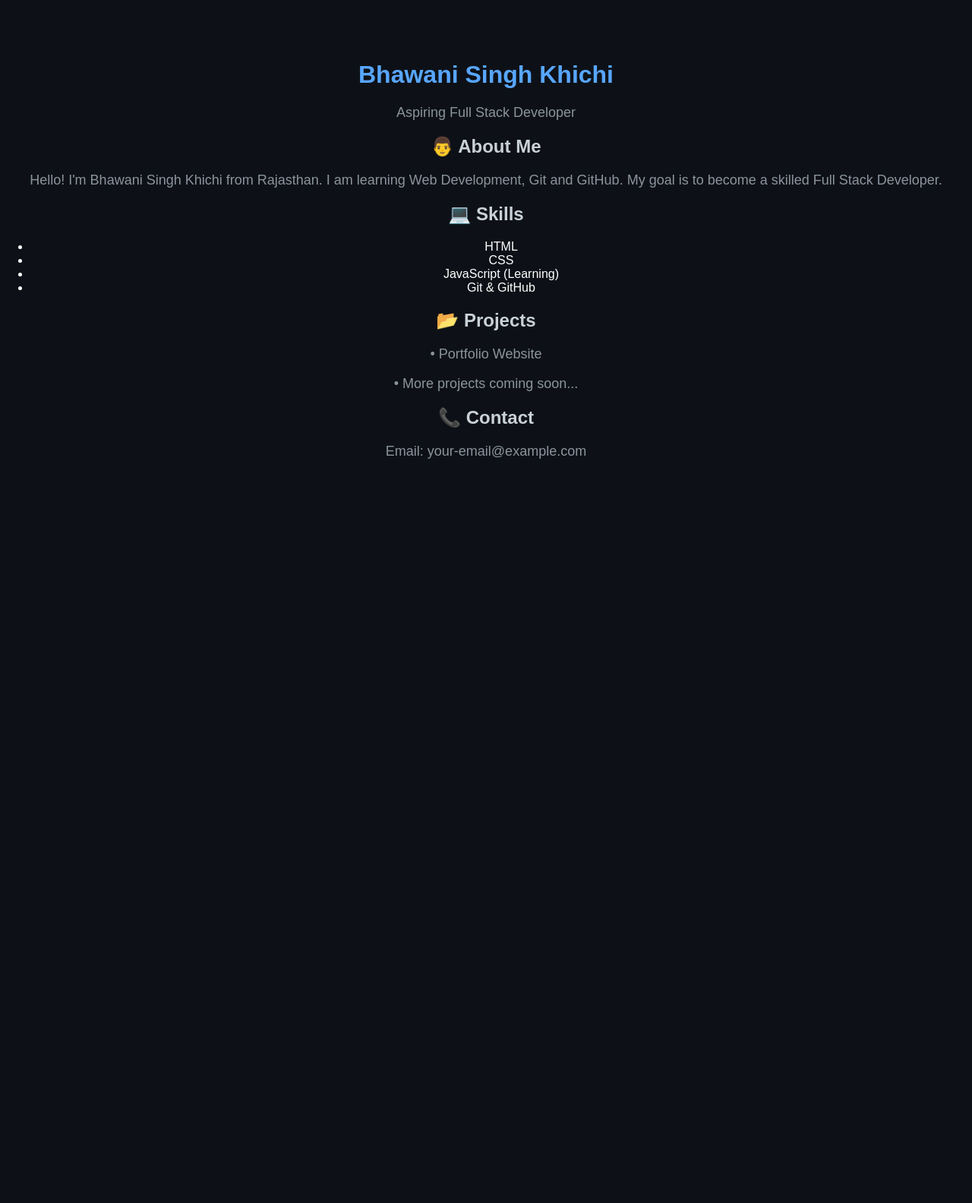
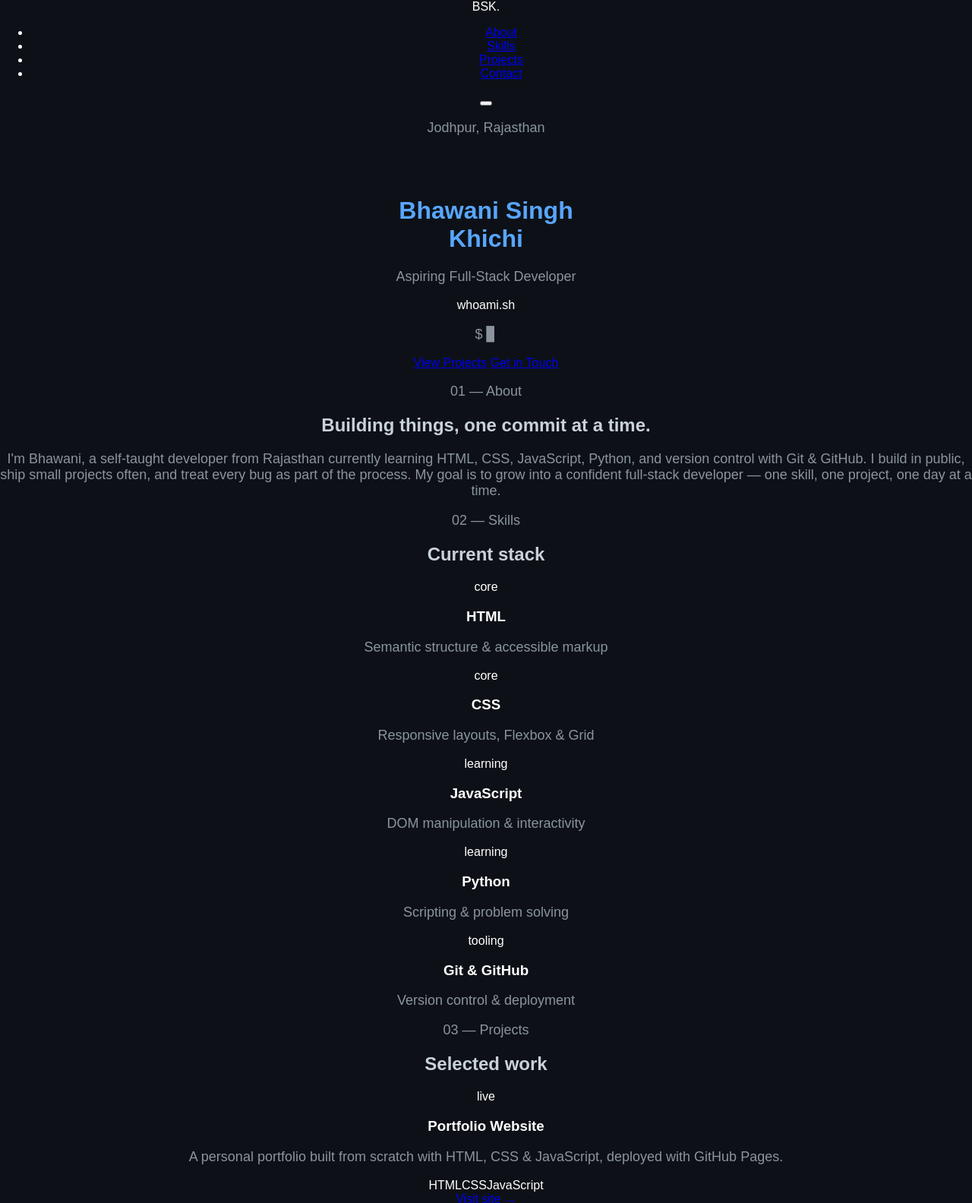
Before and after one commit to Bhawani-singh-khichi7/portfolio-website, a plain HTML site: page index.html in a window 1280 px wide. Shown: the top 1584 px of the page at 76% size. Before the commit the page ends 800 px from the top, so only its background shows below. Drawn offline with Linux system fonts and the light colour scheme.

Commit message:
Revamp portfolio layout and content

```diff
--- a/index.html
+++ b/index.html
@@ -3,52 +3,148 @@
 <head>
 <meta charset="UTF-8">
 <meta name="viewport" content="width=device-width, initial-scale=1.0">
-    <title>Bhawani Singh Khichi | Portfolio</title>
-
+<title>Bhawani Singh Khichi — Full-Stack Developer</title>
+<link rel="preconnect" href="https://fonts.googleapis.com">
+<link href="https://fonts.googleapis.com/css2?family=Space+Grotesk:wght@500;600;700&family=Inter:wght@400;500;600&family=JetBrains+Mono:wght@400;500&display=swap" rel="stylesheet">
 <link rel="stylesheet" href="style.css">
 </head>
-
 <body>
 
-<header>
-    <h1>Bhawani Singh Khichi</h1>
-    <p>Aspiring Full Stack Developer</p>
+<nav class="nav">
+  <div class="nav-inner">
+    <span class="nav-logo">BSK<span class="dot">.</span></span>
+    <ul class="nav-links">
+      <li><a href="#about">About</a></li>
+      <li><a href="#skills">Skills</a></li>
+      <li><a href="#projects">Projects</a></li>
+      <li><a href="#contact">Contact</a></li>
+    </ul>
+    <button class="nav-toggle" id="navToggle" aria-label="Toggle menu">
+      <span></span><span></span><span></span>
+    </button>
+  </div>
+</nav>
+
+<header class="hero">
+  <div class="hero-inner">
+    <p class="eyebrow">Jodhpur, Rajasthan</p>
+    <h1>Bhawani Singh<br>Khichi</h1>
+    <p class="hero-sub">Aspiring Full-Stack Developer</p>
+
+    <div class="terminal" id="terminal">
+      <div class="terminal-bar">
+        <span class="tdot red"></span><span class="tdot yellow"></span><span class="tdot green"></span>
+        <span class="terminal-title">whoami.sh</span>
+      </div>
+      <div class="terminal-body">
+        <p><span class="prompt">$</span> <span id="typedLine"></span><span class="cursor">▊</span></p>
+      </div>
+    </div>
+
+    <div class="hero-cta">
+      <a href="#projects" class="btn btn-primary">View Projects</a>
+      <a href="#contact" class="btn btn-outline">Get in Touch</a>
+    </div>
+  </div>
 </header>
 
-<section>
-    <h2>👨 About Me</h2>
-    <p>
-        Hello! I'm Bhawani Singh Khichi from Rajasthan.
-        I am learning Web Development, Git and GitHub.
-        My goal is to become a skilled Full Stack Developer.
+<main>
+
+  <section id="about" class="section">
+    <p class="section-label">01 — About</p>
+    <h2 class="section-title">Building things, one commit at a time.</h2>
+    <p class="section-text">
+      I'm Bhawani, a self-taught developer from Rajasthan currently learning
+      HTML, CSS, JavaScript, Python, and version control with Git &amp; GitHub.
+      I build in public, ship small projects often, and treat every bug as
+      part of the process. My goal is to grow into a confident full-stack
+      developer — one skill, one project, one day at a time.
     </p>
   </section>
 
-<section>
-    <h2>💻 Skills</h2>
-
-    <ul>
-        <li>HTML</li>
-        <li>CSS</li>
-        <li>JavaScript (Learning)</li>
-        <li>Git & GitHub</li>
-    </ul>
+  <section id="skills" class="section">
+    <p class="section-label">02 — Skills</p>
+    <h2 class="section-title">Current stack</h2>
+    <div class="skills-grid">
+      <div class="skill-card">
+        <span class="skill-tag">core</span>
+        <h3>HTML</h3>
+        <p>Semantic structure &amp; accessible markup</p>
+      </div>
+      <div class="skill-card">
+        <span class="skill-tag">core</span>
+        <h3>CSS</h3>
+        <p>Responsive layouts, Flexbox &amp; Grid</p>
+      </div>
+      <div class="skill-card">
+        <span class="skill-tag">learning</span>
+        <h3>JavaScript</h3>
+        <p>DOM manipulation &amp; interactivity</p>
+      </div>
+      <div class="skill-card">
+        <span class="skill-tag">learning</span>
+        <h3>Python</h3>
+        <p>Scripting &amp; problem solving</p>
+      </div>
+      <div class="skill-card">
+        <span class="skill-tag">tooling</span>
+        <h3>Git &amp; GitHub</h3>
+        <p>Version control &amp; deployment</p>
+      </div>
+    </div>
   </section>
 
-<section>
-    <h2>📂 Projects</h2>
+  <section id="projects" class="section">
+    <p class="section-label">03 — Projects</p>
+    <h2 class="section-title">Selected work</h2>
+    <div class="projects-grid">
+      <article class="project-card">
+        <div class="project-top">
+          <span class="project-status">live</span>
+        </div>
+        <h3>Portfolio Website</h3>
+        <p>A personal portfolio built from scratch with HTML, CSS &amp; JavaScript, deployed with GitHub Pages.</p>
+        <div class="project-tags">
+          <span>HTML</span><span>CSS</span><span>JavaScript</span>
+        </div>
+        <a href="https://bhawani-singh-khichi7.github.io/portfolio-website/" target="_blank" rel="noopener" class="project-link">Visit site →</a>
+      </article>
 
-    <p>• Portfolio Website</p>
-    <p>• More projects coming soon...</p>
+      <article class="project-card project-card-empty">
+        <div class="project-top">
+          <span class="project-status pending">in progress</span>
+        </div>
+        <h3>Next Build</h3>
+        <p>A new project is currently in the works. Check back soon for updates.</p>
+      </article>
+    </div>
   </section>
 
-<section>
-    <h2>📞 Contact</h2>
-
-    <p>Email: your-email@example.com</p>
+  <section id="contact" class="section">
+    <p class="section-label">04 — Contact</p>
+    <h2 class="section-title">Let's connect</h2>
+    <p class="section-text">
+      Open to feedback, collaboration, or just a conversation about code.
+      Reach out through either of these:
+    </p>
+    <div class="contact-links">
+      <a href="mailto:sksstatusmorden@gmail.com" class="contact-card">
+        <span class="contact-label">Email</span>
+        <span class="contact-value">sksstatusmorden@gmail.com</span>
+      </a>
+      <a href="https://github.com/Bhawani-singh-khichi7" target="_blank" rel="noopener" class="contact-card">
+        <span class="contact-label">GitHub</span>
+        <span class="contact-value">@Bhawani-singh-khichi7</span>
+      </a>
+    </div>
   </section>
 
+</main>
+
+<footer class="footer">
+  <p>Designed &amp; built by Bhawani Singh Khichi</p>
+</footer>
+
 <script src="script.js"></script>
-
 </body>
         </html>
```
Lines whose indentation alone changed are shown as unchanged.
